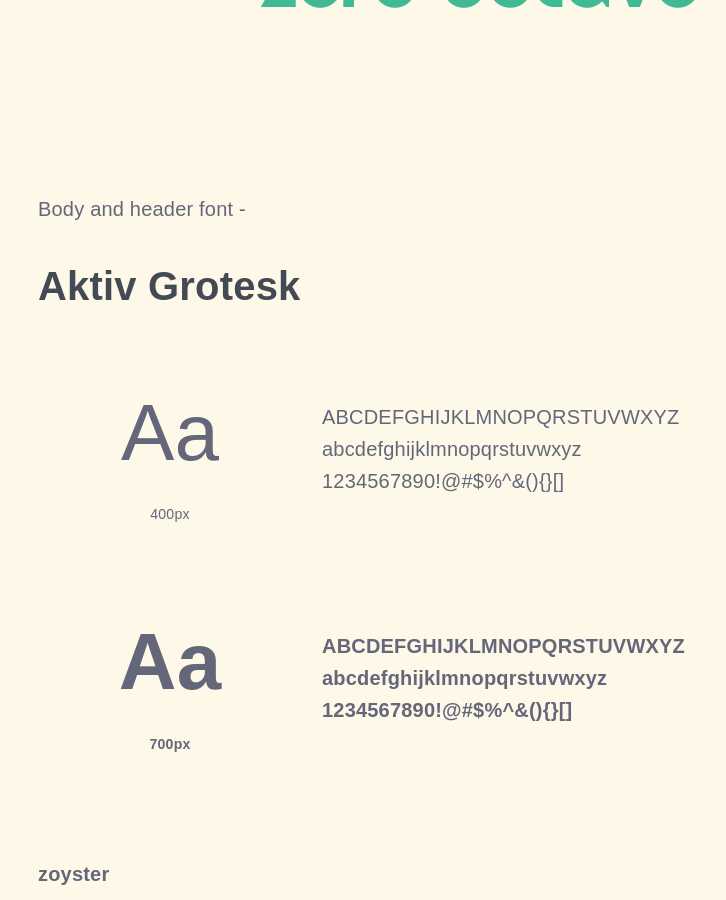
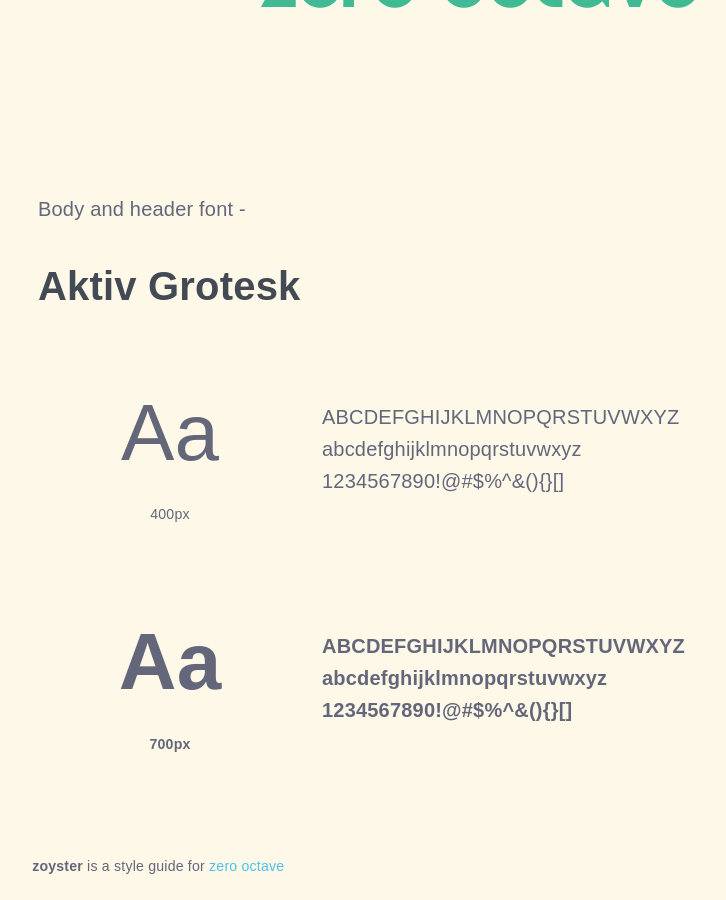
Before and after one commit to jmacthefatcat/zoyster, a Jekyll site: the page built from index.html, in a window 1280 px wide and 900 px high, scrolled down 3002 px. Shown: the whole window, without its empty margins (162-888 px from the left). Built offline with Jekyll 4.4.1, drawn with Linux system fonts in a browser that asks for light colours; some web fonts are replaced.

Commit message:
Update footer.html

```diff
--- a/_includes/footer.html
+++ b/_includes/footer.html
@@ -1,5 +1,5 @@
 <footer class="container">
   <div class="drawer">
-    <div class="box"><b>zoyster</b></div>
+    <div class="box small"><b>zoyster</b> is a style guide for <a href="blog.zerooctave.ca" alt="zero octave">zero octave</a></div>
   </div>
 </footer>
```
